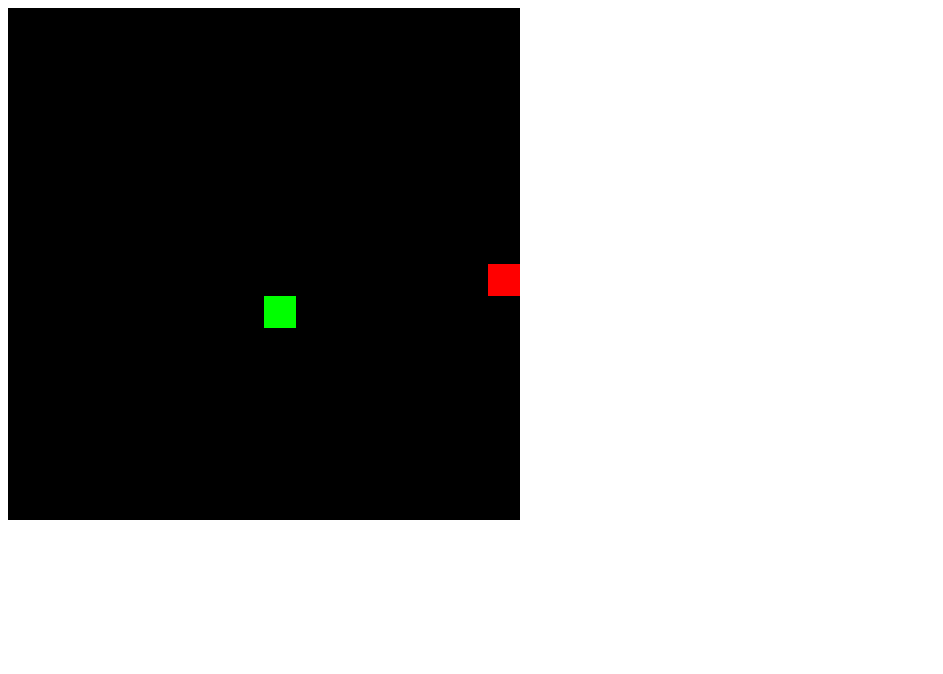
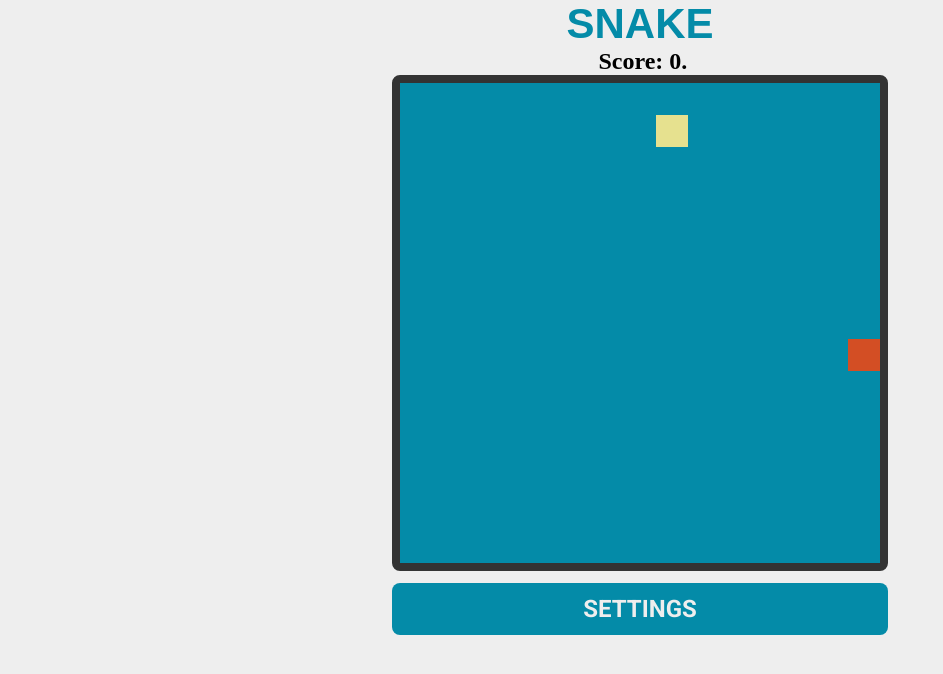
Before and after one commit to niltoneapontes/jogo-cobrinha-javascript, a plain HTML site: page index.html in a window 1280 px wide. Shown: the whole page, without its empty margins (0-943 px from the left). Drawn offline with Linux system fonts and the light colour scheme; a web font is replaced by a local one.

Commit message:
Adicionando: estilos, score e 'settings'.

```diff
--- a/index.html
+++ b/index.html
@@ -5,9 +5,14 @@
     <meta name="viewport" content="width=device-width, initial-scale=1.0">
     <link rel="stylesheet" href="style.css">
     <script defer src="main.js"></script>
-    <title>Cobrinha</title>
+    <title>Jogo da Cobrinha</title>
 </head>
 <body>
-    <canvas id="snake" width="512" height="512"></canvas>
+    <div id="header-score">
+        <h1>SNAKE</h1>
+        <h2 id="score">Score: 0</h2>
+    </div>
+    <canvas id="snake" width="480" height="480"></canvas>
+    <button id="settingsMenu" type="submit">SETTINGS</button>
 </body>
 </html>
--- a/main.js
+++ b/main.js
@@ -7,27 +7,55 @@ snake[0] = {
     y: 8 * box
 }
 
+var settings = {
+    corBg: "",
+    corSnake: "",
+    corFood: "",
+    speed: 100,
+}
+
+var score = 0;
+
+document.getElementById("settingsMenu").addEventListener("click", settingsMenu);
+
+function settingsMenu(event){
+
+    settings.corBg = prompt("Digite o código HEX da cor desejada para o Background (Caso não deseje personalizar, pressione ENTER):").toString();
+
+    settings.corSnake = prompt("Digite o código HEX da cor desejada para a Cobrinha (Caso não deseje personalizar, pressione ENTER):").toString();
+
+    settings.corFood = prompt("Digite o código HEX da cor desejada para a Comida (Caso não deseje personalizar, pressione ENTER):").toString();
+
+    var spdoption = (prompt("Digite a velocidade 1 - 3:"));
+    if(spdoption){
+    settings.speed = 150/spdoption;
+    }
+
+    return settings;
+};
+
+
 let food = {
-    x: Math.floor(Math.random() * 15 + 1) * box,
-    y: Math.floor(Math.random() * 15 + 1) * box,
+    x: Math.floor(Math.random() * 14 + 1) * box,
+    y: Math.floor(Math.random() * 14 + 1) * box,
 }
 
 let direction = "up";
 
 function criarBG(){
-    context.fillStyle = "#000";
-    context.fillRect(0, 0, 16 * box, 16 * box);
+    context.fillStyle = settings.corBg ? settings.corBg.toString() : "#048BA8";
+    context.fillRect(0, 0, 15 * box, 15 * box);
 }
 
 function criarSnake(){
     for(i = 0 ; i < snake.length ; i++){
-        context.fillStyle = "#0f0";
+        context.fillStyle = settings.corSnake || "#E6E18F";
         context.fillRect(snake[i].x, snake[i].y, box, box)
     }
 }
 
 function drawFood(){
-    context.fillStyle = "#f00";
+    context.fillStyle = settings.corFood || "#D34E24";
     context.fillRect(food.x, food.y, box, box);
 }
 
@@ -41,11 +69,21 @@ function update(event){
 }
 
 function iniciarJogo(){
-    if(snake[0].x > 15 * box && direction == "right") snake[0].x = 0;
-    if(snake[0].x < 0 && direction == "left") snake[0].x = 16 * box;
 
-    if(snake[0].y > 15 * box && direction =="up") snake[0].y = 0;
-    if(snake[0].y < 0 && direction == "down") snake[0].y = 16 * box;
+    if(snake[0].x > 13 * box && direction == "right") snake[0].x = 0;
+    if(snake[0].x < 1 && direction == "left") snake[0].x = 15 * box;
+
+    if(snake[0].y > 13 * box && direction =="up") snake[0].y = 0;
+    if(snake[0].y < 1 && direction == "down") snake[0].y = 15 * box;
+
+    for(let i = 1; i < snake.length; i++){
+        if(snake[0].x == snake[i].x && snake[0].y == snake[i].y){
+            clearInterval(jogo);
+            alert("GAME OVER. Recarregue para jogar novamente");
+        }
+    }
+
+    console.log(settings);
 
     criarBG();
     criarSnake();
@@ -63,8 +101,9 @@ function iniciarJogo(){
         snake.pop();
     }
     else{
-       food.x = Math.floor(Math.random() * 15 + 1) * box;
-       food.y = Math.floor(Math.random() * 15 + 1) * box;
+        score += 1;
+        food.x = Math.floor(Math.random() * 14 + 1) * box;
+        food.y = Math.floor(Math.random() * 14 + 1) * box;
     }
 
     let newHead = {
@@ -73,6 +112,7 @@ function iniciarJogo(){
     }
 
     snake.unshift(newHead);
+    document.getElementById("score").innerHTML = `Score: ${score}.`
 }
 
-let jogo = setInterval(iniciarJogo, 100);
+let jogo = setInterval(iniciarJogo, settings.speed ? settings.speed : 100);
--- a/style.css
+++ b/style.css
@@ -0,0 +1,50 @@
+@import url('https://fonts.googleapis.com/css2?family=MuseoModerno:wght@400;700&family=Roboto:wght@700&display=swap');
+
+*{
+    margin: 0;
+    padding: 0;
+    outline: 0;
+}
+
+body{
+    display: flex;
+    flex-direction: column;
+    justify-content: center;
+    align-items: center;
+    background-color: #eee;
+}
+
+
+#header-score h2{
+    margin-top: 0;
+    margin-left: 2rem;
+}
+
+#header-score h1{
+    font-family: "MuseoModerno", Arial, sans-serif;
+    font-size: 42px;
+    color: #048BA8;
+}
+
+canvas{
+    border-radius: 8px;
+    border: 8px solid #333;
+}
+
+button{
+    width: 496px;
+    height: 52px;
+    background-color: #048BA8;
+    color: #eee;
+    font-family: "Roboto", Arial, sans-serif;
+    font-size: 24px;
+    border: none;
+    border-radius: 8px;
+    margin-top: 12px;
+}
+
+button:hover{
+    background-color: #eee;
+    color: #048BA8;
+    border: 1px solid #048BA8;
+}
```
